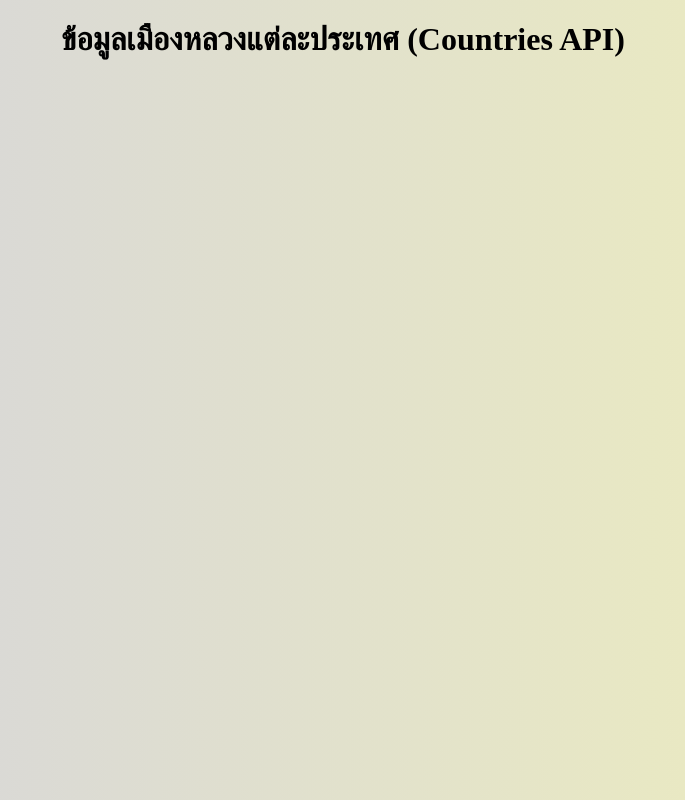
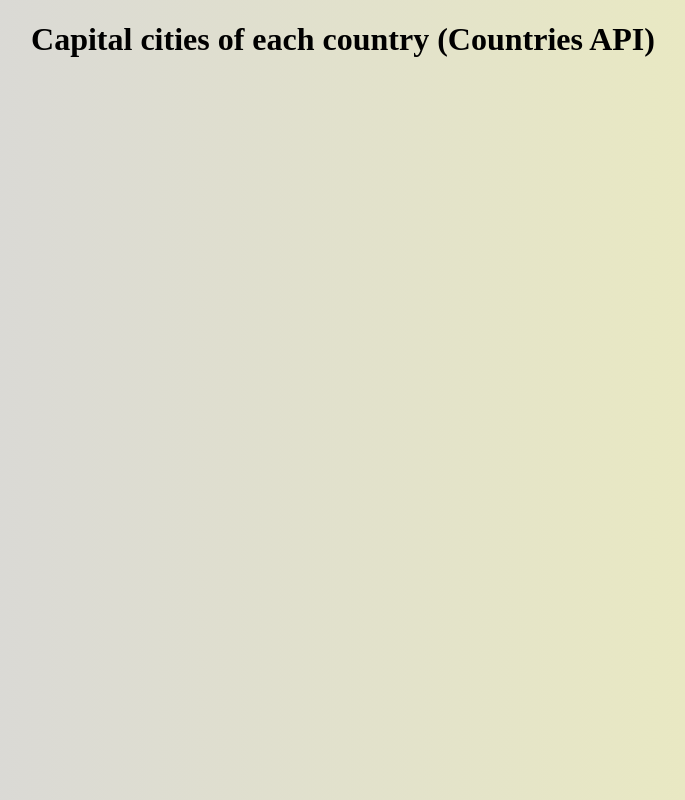
Before and after one commit to KhanitthaLyn/HTML-CSS-JavaScript-MiniProjects, a plain HTML site: page CountriesAPI/index.html in a window 1280 px wide. Shown: the whole page, without its empty margins (297-982 px from the left). Drawn offline with Linux system fonts and the light colour scheme; no server answers.

Commit message:
Update index.html

```diff
--- a/CountriesAPI/index.html
+++ b/CountriesAPI/index.html
@@ -4,12 +4,13 @@
     <meta charset="UTF-8">
     <meta http-equiv="X-UA-Compatible" content="IE=edge">
     <meta name="viewport" content="width=device-width, initial-scale=1.0">
-    <title>ข้อมูลเมืองหลวงแต่ละประเทศ</title>
+    <title>Capital cities of each country</title>
     <link rel="stylesheet" href="style.css">
 </head>
 <body>
-    <h1>ข้อมูลเมืองหลวงแต่ละประเทศ (Countries API)</h1>
+    <h1>Capital cities of each country (Countries API)</h1>
     <div class="container" id="container"></div>
     <script src="app.js"></script>
 </body>
+
 </html>
```
